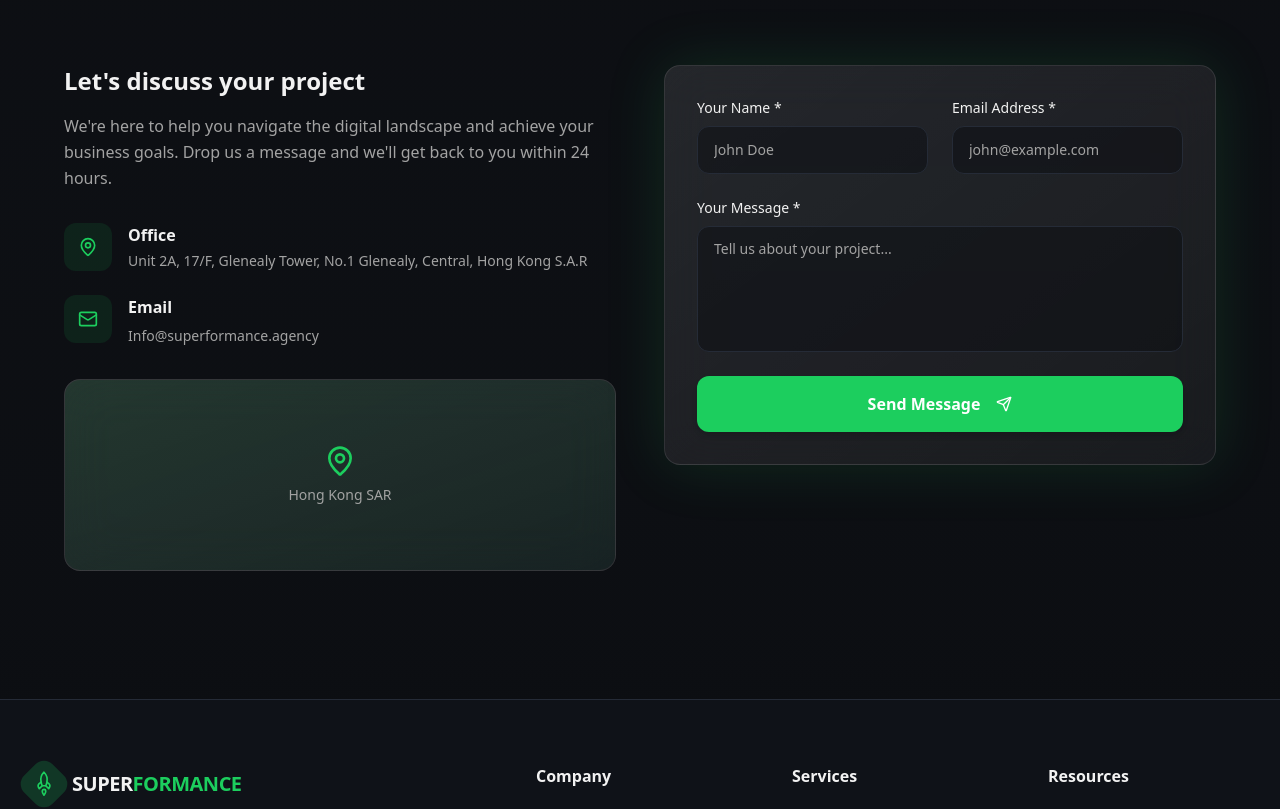
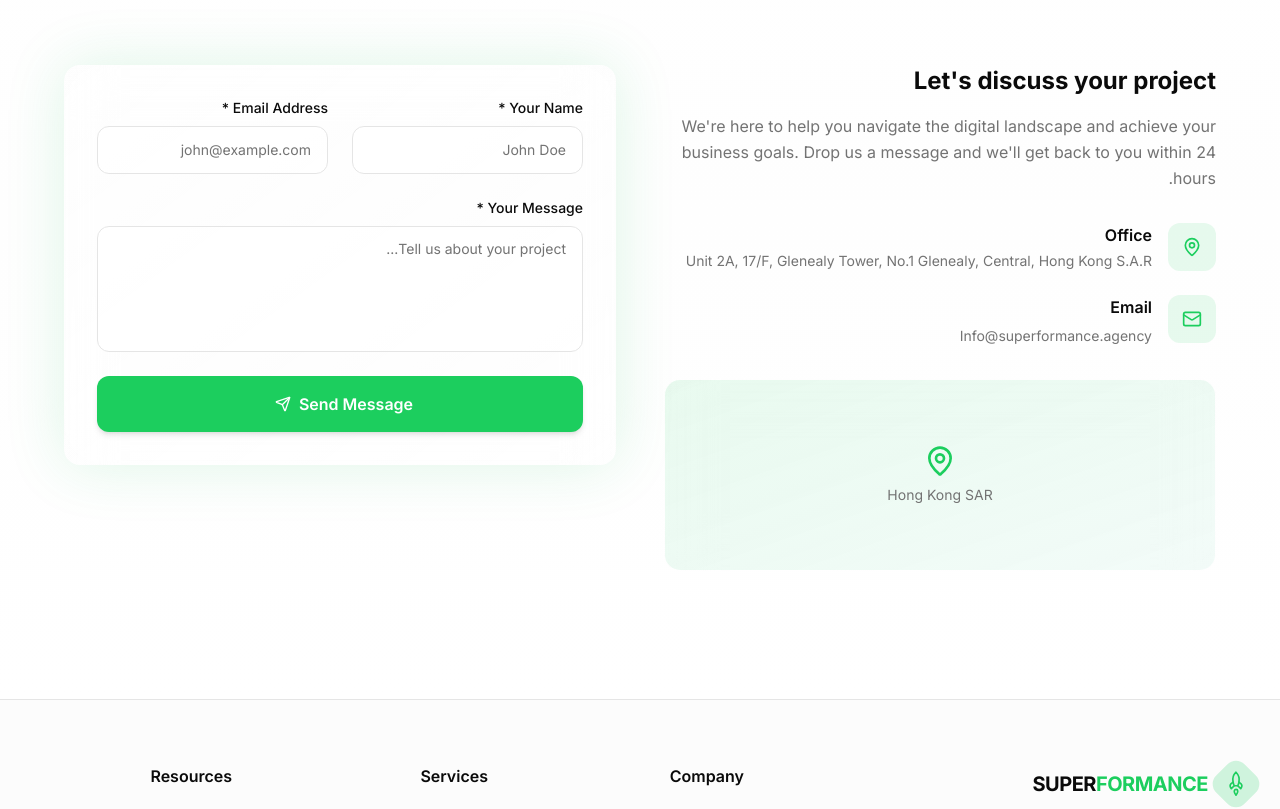
Before and after one commit to eg6994/superformance-site, a Next.js app: page / in a window 1280 px wide. Shown: the part 8215-9024 px from the top of the page. Built offline with nearby package versions, Linux system fonts and the light colour scheme.

Commit message:
Update layout.tsx

```diff
--- a/src/app/layout.tsx
+++ b/src/app/layout.tsx
@@ -1,23 +1,12 @@
 import type { Metadata } from "next";
-import { Geist, Geist_Mono } from "next/font/google";
+import { Inter } from "next/font/google";
 import "./globals.css";
-import ClientBody from "./ClientBody";
-import Script from "next/script";
 
-const geistSans = Geist({
-  variable: "--font-geist-sans",
-  subsets: ["latin"],
-});
-
-const geistMono = Geist_Mono({
-  variable: "--font-geist-mono",
-  subsets: ["latin"],
-});
+const inter = Inter({ subsets: ["latin"] });
 
 export const metadata: Metadata = {
-  title: "SUPERFORMANCE | Digital Consulting Agency",
-  description: "Our Business is to Grow your Business. Unlock your business's digital success with our expert digital consulting services. We drive growth, enhance strategies, and transform brands for online excellence.",
-  keywords: ["digital marketing", "consulting", "SEO", "digital transformation", "AI solutions", "marketing strategy"],
+  title: "Superformance",
+  description: "Official Site",
 };
 
 export default function RootLayout({
@@ -26,16 +15,8 @@
   children: React.ReactNode;
 }>) {
   return (
-    <html lang="en" className={`${geistSans.variable} ${geistMono.variable} dark`}>
-      <head>
-        <Script
-          crossOrigin="anonymous"
-          src="//unpkg.com/same-runtime/dist/index.global.js"
-        />
-      </head>
-      <body suppressHydrationWarning className="antialiased">
-        <ClientBody>{children}</ClientBody>
-      </body>
+    <html lang="he" dir="rtl">
+      <body className={inter.className}>{children}</body>
     </html>
   );
 }
```
